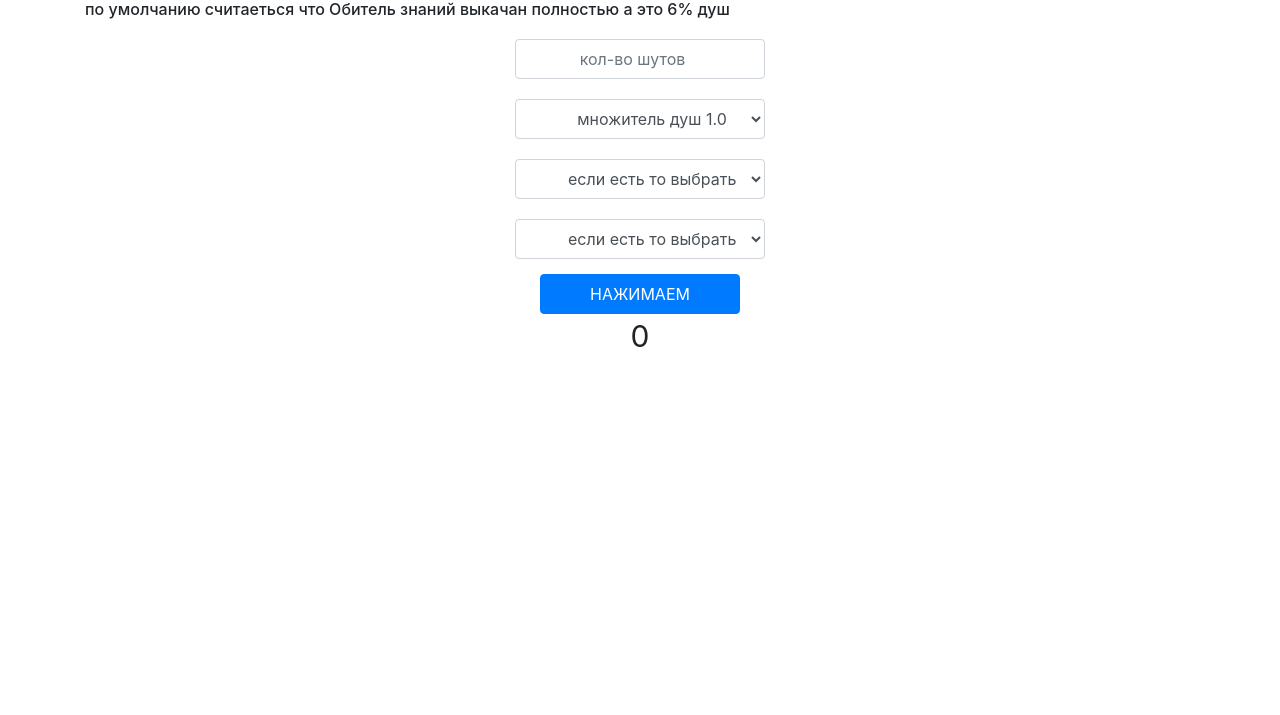
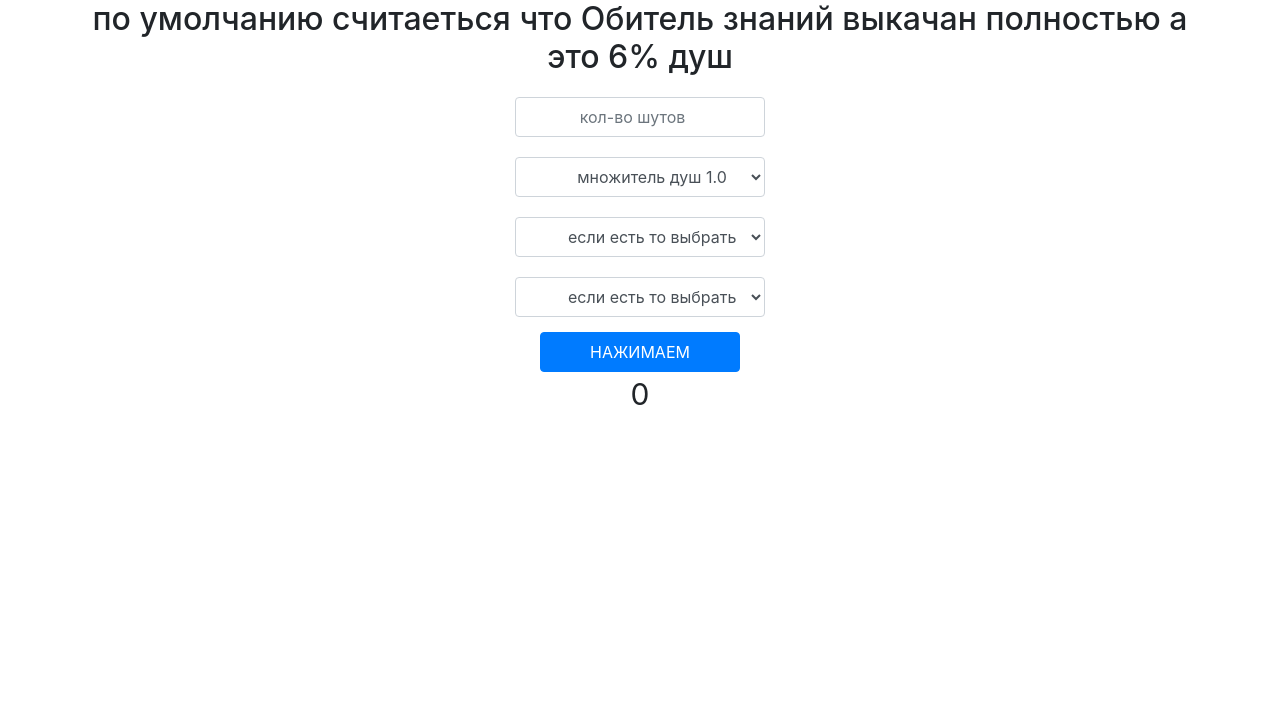
Before and after one commit to evgen5382/evgen5382-github.io, a plain HTML site: page index.html in a window 1280 px wide. Shown: the part 85-800 px from the top of the page. Drawn offline with Linux system fonts and the light colour scheme.

Commit message:
Update style.css

```diff
--- a/style/style.css
+++ b/style/style.css
@@ -2,7 +2,7 @@
     width: 100%;
 }
 
-h1 {
+h1, h6 {
     font-size: 32px;
     text-align: center;
 }
```
